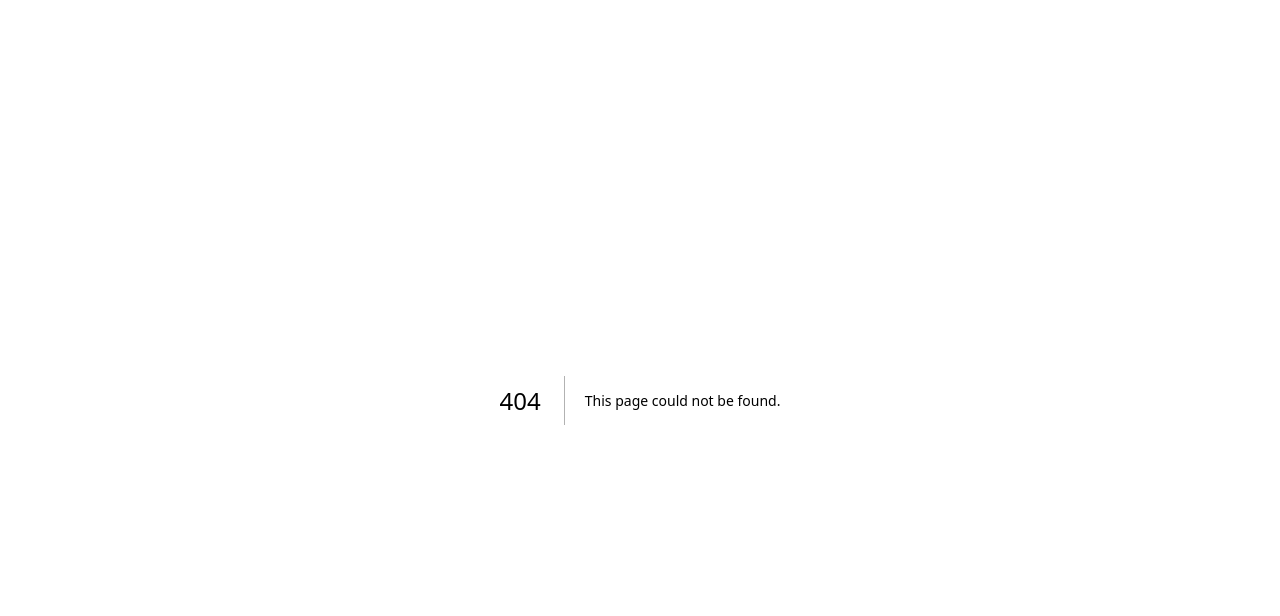
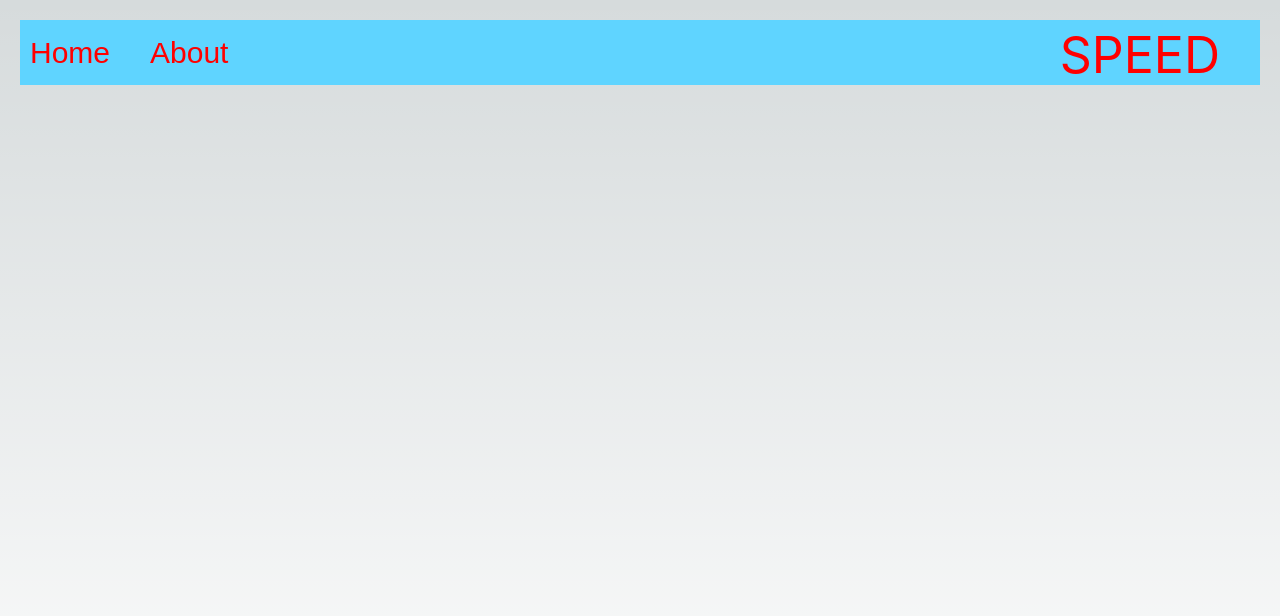
Before and after one commit to terkrub/Software-Practice-Empirical-Evidence-Database-, a Next.js app in the folder frontend/: page /moderator in a window 1280 px wide. Before the commit this address had no page. Shown: the top 616 px of the page. Built offline with nearby package versions, Linux system fonts and the light colour scheme.

Commit message:
create mod page

```diff
--- /dev/null
+++ b/frontend/pages/moderator.js
@@ -0,0 +1,11 @@
+import Header from "./component/Header"
+
+const moderator=()=>{
+    return(
+        <>
+        <Header/>
+        </>
+    )
+}
+
+export default moderator
```
Also changed, not shown: frontend/pages/component/modPages/articleTable.js (added).
